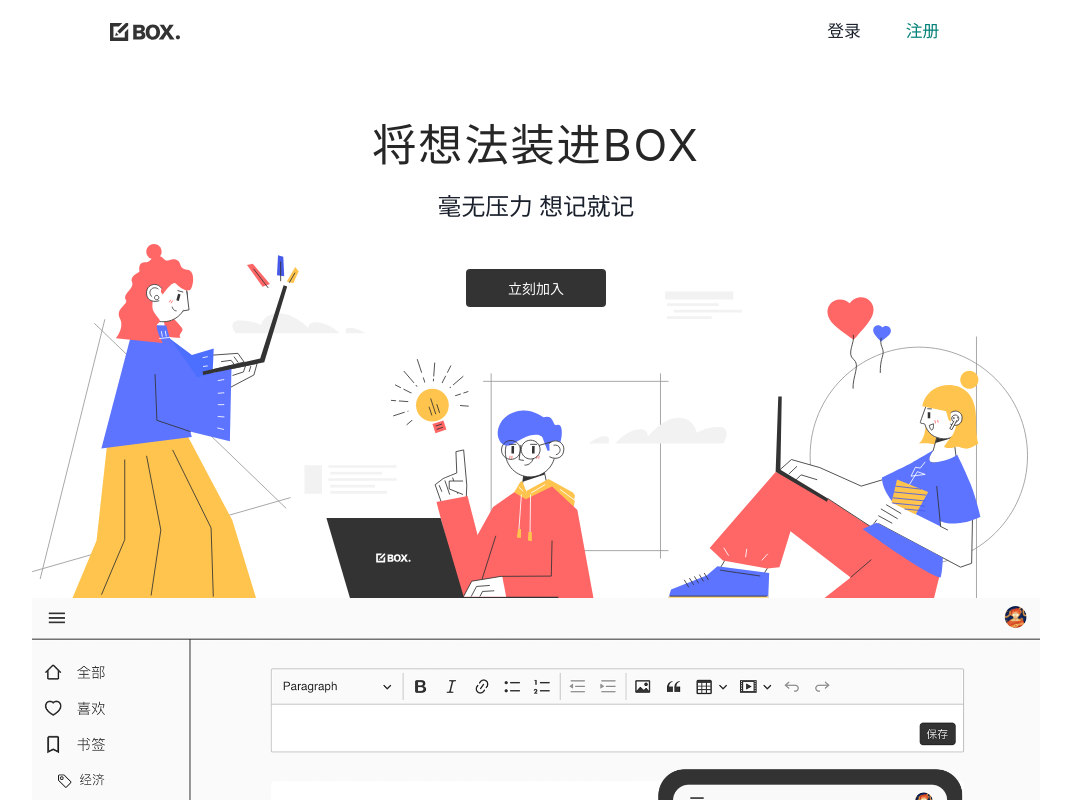
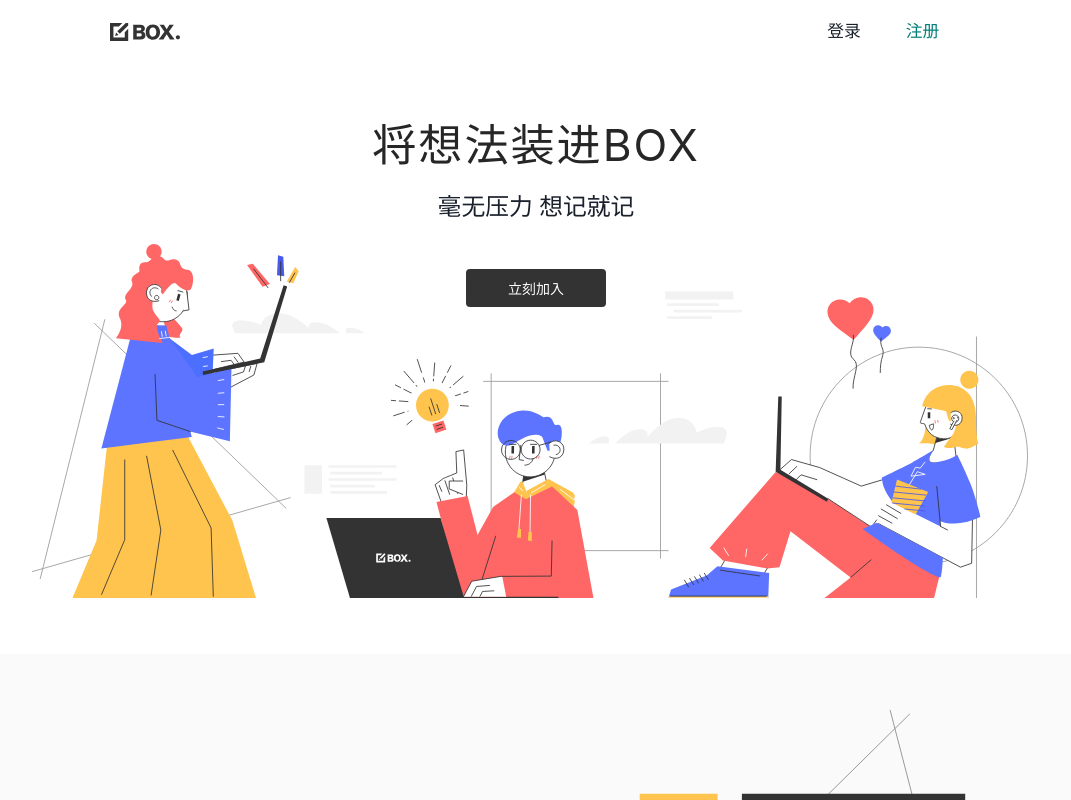
Before and after one commit to byodian/onebox-frontend, a React (Create React App) app: page / in a window 1280 px wide. Shown: the whole page, without its empty margins (104-1175 px from the left). Built offline with nearby package versions, Linux system fonts and the light colour scheme.

Commit message:
chore: 样式调整

```diff
--- a/src/assets/styles/index.scss
+++ b/src/assets/styles/index.scss
@@ -17,8 +17,8 @@
 }
 
 #root {
-  height: 100%;
-  overflow-y: auto;
+  height: 100vh;
+  overflow: hidden;
 }
 
 *,
--- a/src/components/Aside.jsx
+++ b/src/components/Aside.jsx
@@ -77,7 +77,7 @@
         ))}
       </div>
 
-      <div>
+      <div className="overflow-y-auto pr-8">
         <Collapse bordered={false} expandIconPosition="end" onChange={onChange} className="select-none">
           <Panel header="收藏夹" extra={getExtra()}>
             <div className="flex flex-col gap-4 w-full">
--- a/src/components/AsideStyles.js
+++ b/src/components/AsideStyles.js
@@ -5,11 +5,13 @@
 } from 'react-icons/bs';
 
 export const Aside = styled.aside`
+  display: flex;
+  flex-direction: column;
   flex-shrink: 0;
   min-width: 250px;
   height: 100%;
+  overflow-y: hidden;
   padding-top: 20px;
-  padding-right: 20px;
   margin-right: 2rem;
   border-right: 1px solid var(--color-gray-04);
 `;
--- a/src/page/Home.jsx
+++ b/src/page/Home.jsx
@@ -6,7 +6,6 @@
 import { Button } from '../components/ButtonStyles';
 
 import Hero from '../assets/svg/hero.svg';
-import Placeholder from '../assets/svg/placeholder.png';
 import Feature1 from '../assets/svg/feature_1.svg';
 import Feature2 from '../assets/svg/feature_2.svg';
 import Feature3 from '../assets/svg/feature_3.svg';
@@ -29,7 +28,7 @@
 
   return (
     <>
-      <Header isAuth={auth.isAuth} />
+      <Header isAuth={auth?.isAuth} />
       <main>
         <Container>
           <HeroSection>
@@ -40,7 +39,6 @@
             </HeroWrapper>
             <div>
               <img src={Hero} alt="使用 onebox 想记就记" />
-              <img className="placeholder-img" src={Placeholder} alt="使用 onebox 想记就记" />
             </div>
           </HeroSection>
         </Container>
--- a/src/page/Notes.jsx
+++ b/src/page/Notes.jsx
@@ -152,7 +152,7 @@
   return (
     <div className="md:w-4/5 lg:w-2/3 2xl:w-1/2 relative flex mx-auto h-full max-sm:px-4">
       <AsideBlock token={auth.token} />
-      <main className="flex-grow">
+      <main className="flex-grow h-screen overflow-y-auto pr-6">
         <NotesHeader handleLogout={auth.logout} />
         <TextEditor handleNoteSubmit={handleNoteAdd} />
         {
```
